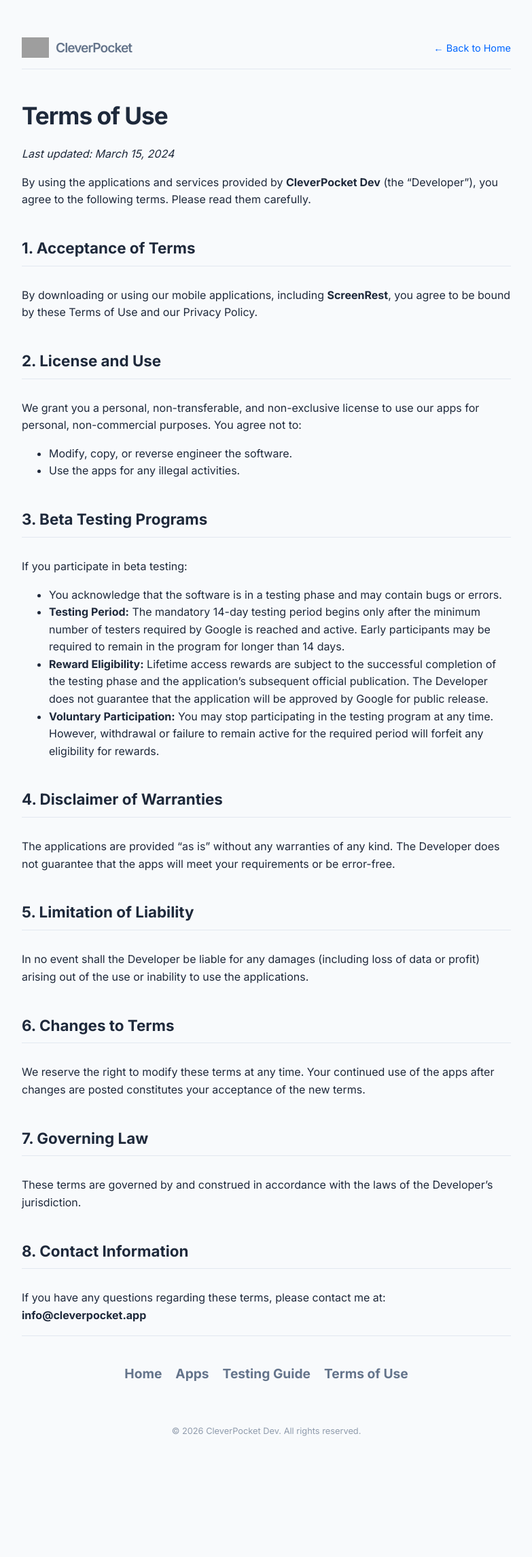
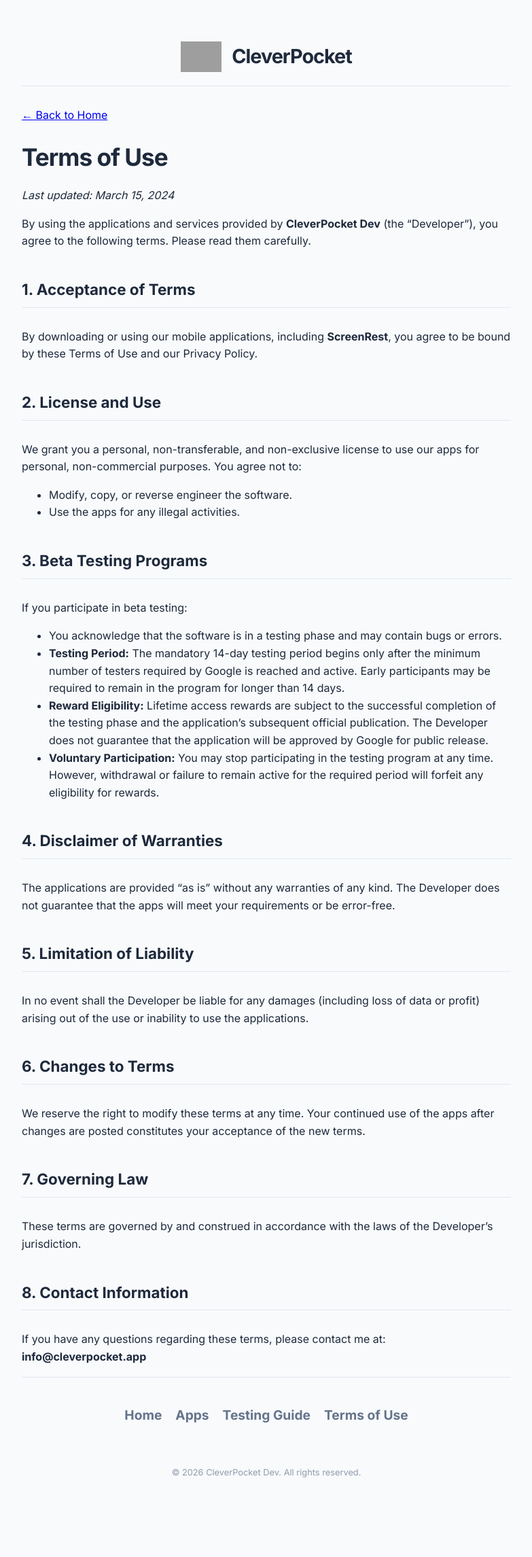
Before and after one commit to digitalcreat0r/sitoweb, a Jekyll site: the page built from terms-of-use.md, in a window 1280 px wide. Shown: the whole page at 68% size, without its empty margins (248-1031 px from the left). Built offline with Jekyll 4.4.1, drawn with Linux system fonts in a browser that asks for light colours; before the commit the page ends 2230 px from its top, so only the background shows below that; grey boxes are pictures that could not be loaded.

Commit message:
sistemazioni

```diff
--- a/assets/css/style.css
+++ b/assets/css/style.css
@@ -62,35 +62,24 @@
 }
 
 body.always-light .site-nav {
-    justify-content: space-between; /* Logo a sinistra, link a destra */
-    margin-bottom: 40px;
-    padding: 15px 0;
+    justify-content: center; /* Torna centrato come nella Home */
+    margin-bottom: 30px;
+    padding: 20px 0;
     border-bottom: 1px solid var(--border-color);
 }
 
 body.always-light .logo {
-    font-size: 1.2rem; /* Più piccolo e discreto */
-    gap: 10px;
+    font-size: 1.8rem; /* Dimensione originale della Home */
+    color: var(--text-main);
 }
 
 body.always-light .logo-img {
-    height: 30px; /* Logo iconico ridotto */
-}
-
-body.always-light .logo span {
-    color: var(--text-muted);
-    font-weight: 600;
+    height: 45px; /* Dimensione originale della Home */
 }
 
 body.always-light .back-link {
-    margin-top: 0;
-    font-size: 0.9rem;
-    font-weight: 500;
-}
-
-body.always-light .back-link a {
-    text-decoration: none;
-    color: var(--primary-color);
+    margin-bottom: 20px;
+    display: block;
 }
 
 * { box-sizing: border-box; }
--- a/terms-of-use.md
+++ b/terms-of-use.md
@@ -9,8 +9,9 @@
         <img src="/assets/img/logo.png" alt="CleverPocket Logo" class="logo-img">
         <span>CleverPocket</span>
     </a>
-    <div class="back-link"><a href="/">&larr; Back to Home</a></div>
 </header>
+
+<div class="back-link"><a href="/">&larr; Back to Home</a></div>
 
 # Terms of Use
 
```
Also changed, not shown: policies/privacy-policy-screenrest.md (+2 -1 lines).
